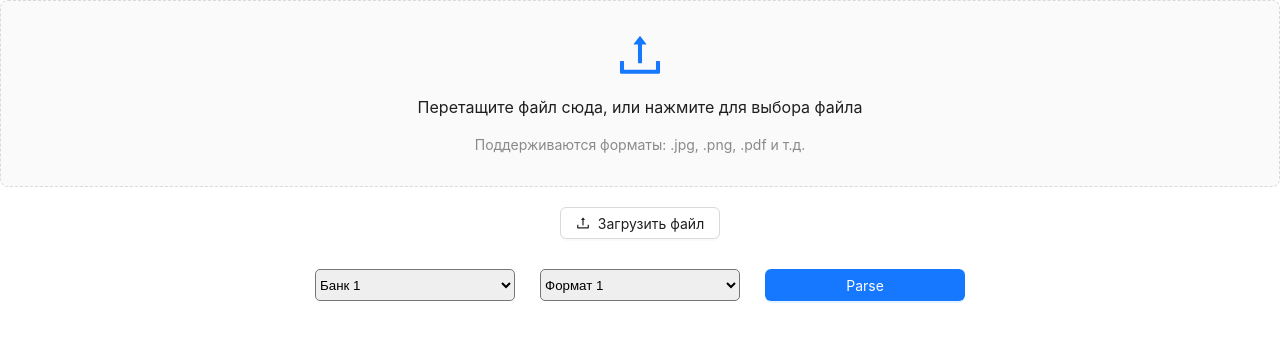
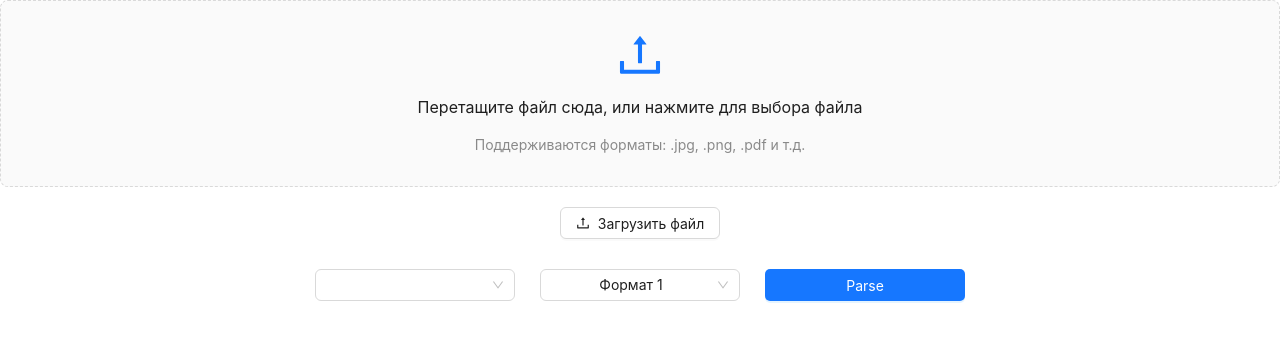
Before and after one commit to agmitron/bankascanner.io, a React (Create React App) app: page / in a window 1280 px wide. Shown: the top 342 px of the page. Built offline with nearby package versions, Linux system fonts and the light colour scheme.

Commit message:
Change standart select on select from ant desingn

```diff
--- a/src/FileUpload.js
+++ b/src/FileUpload.js
@@ -1,5 +1,5 @@
 import React from 'react';
-import { Upload, Button, message } from 'antd';
+import { Upload, Button, message, Select } from 'antd';
 import { UploadOutlined } from '@ant-design/icons';
 import styles from './FileUpload.module.css';
 
@@ -36,17 +36,17 @@ const FileUpload = () => {
 
 
       <div className={styles.buttonContainer}>
-        <select className={styles.select} id="bank">
+        <Select className={styles.select} id="bank">
           <option value="bank1">Банк 1</option>
           <option value="bank2">Банк 2</option>
           <option value="bank3">Банк 3</option>
-        </select>
+        </Select>
 
-        <select className={styles.select} id="out-format">
+        <Select className={styles.select} defaultValue='format1' id="out-format">
           <option value="format1">Формат 1</option>
           <option value="format2">Формат 2</option>
           <option value="format3">Формат 3</option>
-        </select>
+        </Select>
 
         <Button className={styles.button}  type="primary" id="parse">Parse</Button>
       </div>
--- a/src/FileUpload.module.css
+++ b/src/FileUpload.module.css
@@ -12,6 +12,10 @@
   .button{
     max-width: 200px;
     width: 100%;
+    background-color: #1677ff;
+    border-radius: 5px;
+    border: none;
+    color: white;
   }
   .select{
     max-width: 200px;
```
